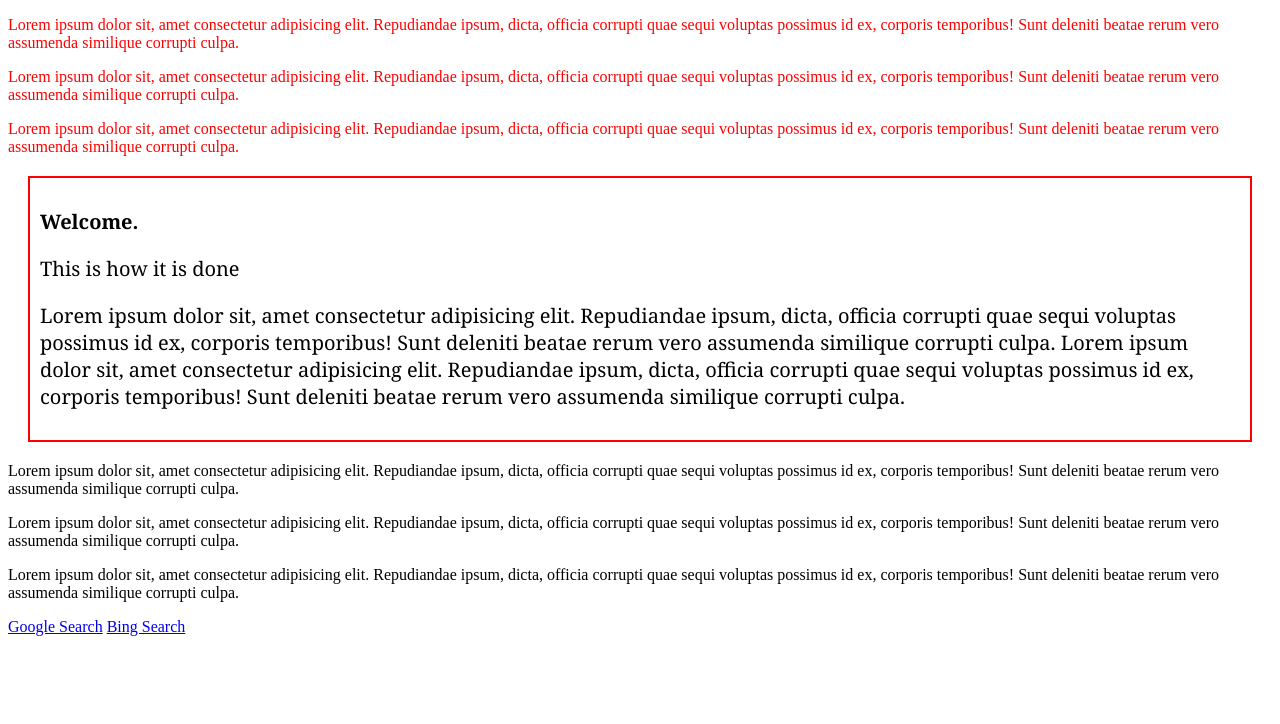
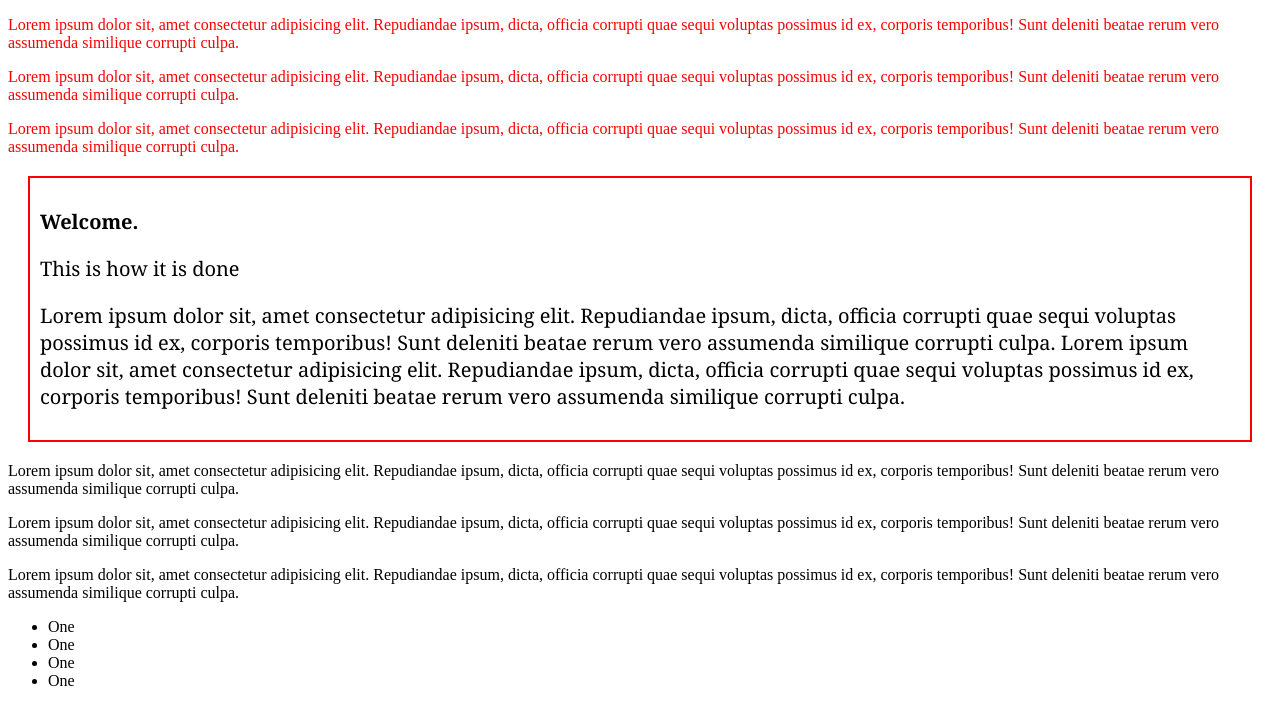
Before and after one commit to Kasweka1/Exciting-Layouts, a plain HTML site: page index.html in a window 1280 px wide. Drawn offline with Linux system fonts and the light colour scheme.

Commit message:
added list

```diff
--- a/index.html
+++ b/index.html
@@ -54,10 +54,11 @@
 		similique corrupti culpa.</p>
 	</div>
 	<!-- footer -->
-
-
-	<a href="#">Google Search</a>
-	<a href="#">Bing Search</a>
-
+	<ul>
+		<li>One</li>
+		<li>One</li>
+		<li>One</li>
+		<li>One</li>
+	</ul>
 </body>
 </html>
```
